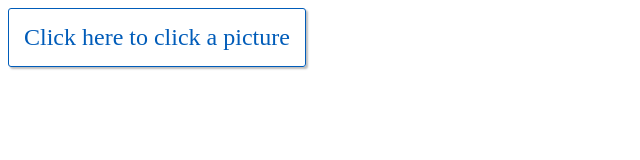
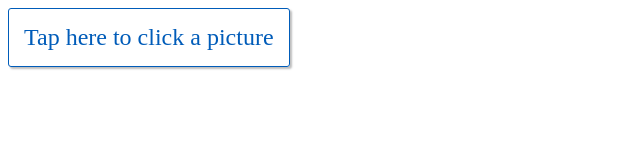
Before and after one commit to parul-grover/test_clicktocamera, a plain HTML site: page index.html in a window 1280 px wide. Shown: the whole page, without its empty margins (0-640 px from the left). Drawn offline with nearby package versions, Linux system fonts and the light colour scheme.

Commit message:
Updating button text

```diff
--- a/index.html
+++ b/index.html
@@ -20,7 +20,7 @@
 <body>
 	<div>
 		<label for="uploadImage">
-	      	<span class="click-here">Click here to click a picture</span>
+	      	<span class="click-here">Tap here to click a picture</span>
 	     	<input type="file" accept="image/*" capture="camera" id="uploadImage" style="display:none">
 	    </label>
 	</div>
```
